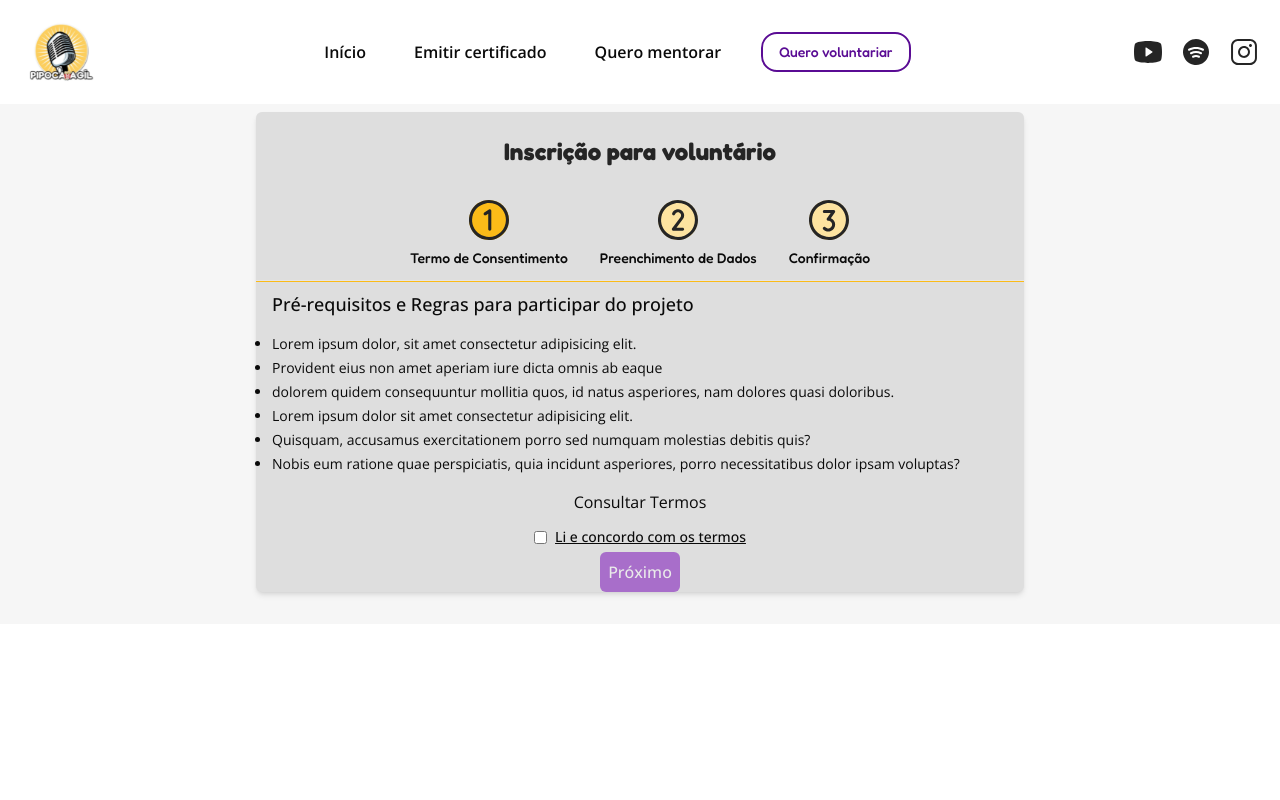
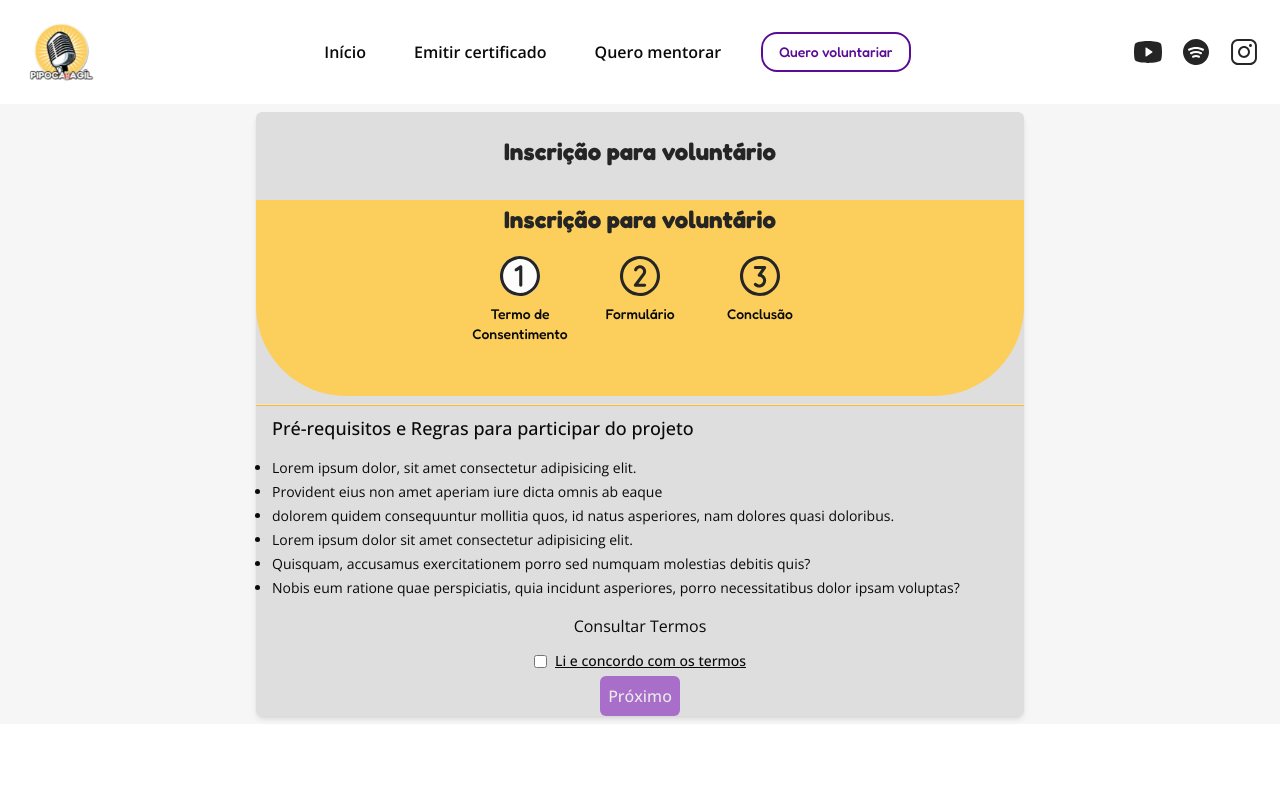
Before and after one commit to time-marrom/pipoca-agil-client, a Next.js app: page /simulacao/inscricao in a window 1280 px wide. Shown: the top 800 px of the page. Built offline with nearby package versions, Linux system fonts and the light colour scheme.

Commit message:
refactor: Atualizar ícones e estilos do painel de registro

```diff
--- a/src/components/registration/RegistrationPanel/Steps.tsx
+++ b/src/components/registration/RegistrationPanel/Steps.tsx
@@ -1,41 +1,48 @@
-"use client";
+"use client"
 
-import { StepOneIcon } from "@/components/icons/StepOneIcon";
-import { StepThreeIcon } from "@/components/icons/StepThreeIcon";
-import { StepTwoIcon } from "@/components/icons/StepTwoIcon";
+import { StepOneIcon } from "@/components/icons/StepOneIcon"
+import { StepThreeIcon } from "@/components/icons/StepThreeIcon"
+import { StepTwoIcon } from "@/components/icons/StepTwoIcon"
+import { GlobalContext } from "@/contexts/GlobalContext"
+import { useContext } from "react"
 
 export type StepsProps = {
-  currentStep: number;
-};
+  currentStep: number
+}
 
 export function Steps({ currentStep }: StepsProps) {
+  const { role } = useContext(GlobalContext)
+
   return (
-    <div className="w-full flex flex-row justify-center items-center text-center mx-auto mb-2 gap-1 md:gap-6">
-      <div className="flex flex-col items-center justify-center text-center p-1">
+    <div className="w-full h-full flex flex-col items-center justify-center text-center my-2 pb-10 gap-2 rounded-b-[90px] bg-[#FCCF5C]">
+      <h2 className="w-full h-full text-2xl font-bold font-title text-theme-grayscale-black my-1">
+        {role === "VOLUNTÁRIO" ? "Inscrição para voluntário" : "Inscrição para mentor"}
+      </h2>
+      <div className="w-full flex flex-row justify-center items-start text-center mx-auto mb-2 gap-1 md:gap-6">
+        <div className="w-24 flex flex-col items-center justify-center text-center p-1">
           <StepOneIcon
             data-current-step={currentStep}
-          className="text-lg mb-1 h-12 w-12 fill-[#FDE3A0] data-[current-step='0']:fill-[#FBBB18]"
+            className="text-lg mb-1 h-12 w-12 fill-[#FCCF5C] data-[current-step='0']:fill-[#FCFCFC]"
           />
           <p className="font-medium text-xs md:text-sm font-title">
             Termo de Consentimento
           </p>
         </div>
-      <div className="flex flex-col items-center justify-center text-center p-1">
+        <div className="w-24 flex flex-col items-center justify-center text-center p-1">
           <StepTwoIcon
             data-current-step={currentStep}
-          className="text-lg mb-1 h-12 w-12 fill-[#FDE3A0] data-[current-step='1']:fill-[#FBBB18]"
+            className="text-lg mb-1 h-12 w-12 fill-[#FCCF5C] data-[current-step='1']:fill-[#FCFCFC]"
           />
-        <p className="font-medium text-xs md:text-sm font-title">
-          Preenchimento de Dados
-        </p>
+          <p className="font-medium text-xs md:text-sm font-title">Formulário</p>
         </div>
-      <div className="flex flex-col items-center justify-center text-center p-1">
+        <div className="w-24 flex flex-col items-center justify-center text-center p-1">
           <StepThreeIcon
             data-current-step={currentStep}
-          className="text-lg mb-1 h-12 w-12 fill-[#FDE3A0] data-[current-step='2']:fill-[#FBBB18]"
+            className="text-lg mb-1 h-12 w-12 fill-[#FCCF5C] data-[current-step='2']:fill-[#FCFCFC]"
           />
-        <p className="font-medium text-xs md:text-sm font-title">Confirmação</p>
+          <p className="font-medium text-xs md:text-sm font-title">Conclusão</p>
         </div>
       </div>
-  );
+    </div>
+  )
 }
```
Lines whose indentation alone changed are shown as unchanged.
